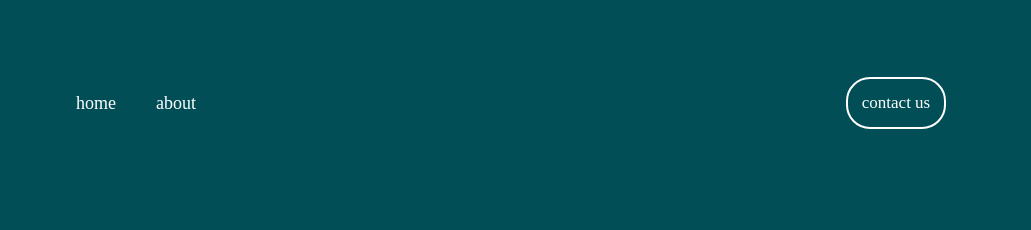
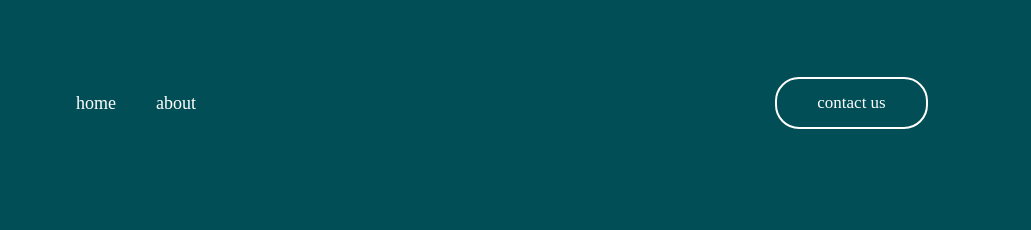
Before and after one commit to Salohiddin-Teshayev/my-team1, a plain HTML site: page index.html in a window 1280 px wide. Shown: the top 230 px of the page, 249-1280 px from the left. Drawn offline with nearby package versions, Linux system fonts and the light colour scheme; files that its build step writes are made by us from their sources.

```diff
--- a/scss/all-blocks/_header.scss
+++ b/scss/all-blocks/_header.scss
@@ -24,7 +24,7 @@
   padding: 8px 3px;
   text-decoration: none;
   margin: 0 auto;
-  margin-left: 610px;
+  margin-left: 539px;
   text-align: center;
   color: #fff;
   font-size: 17px;
```
